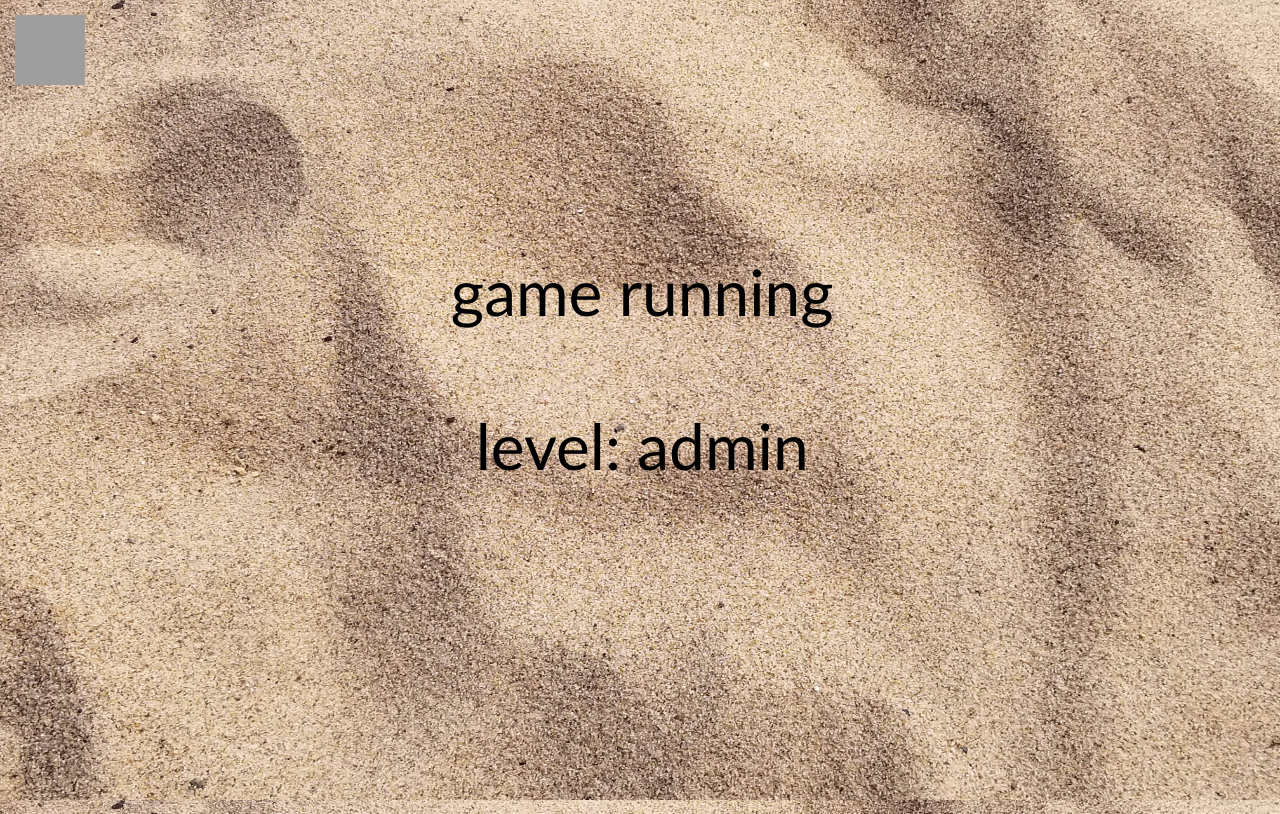
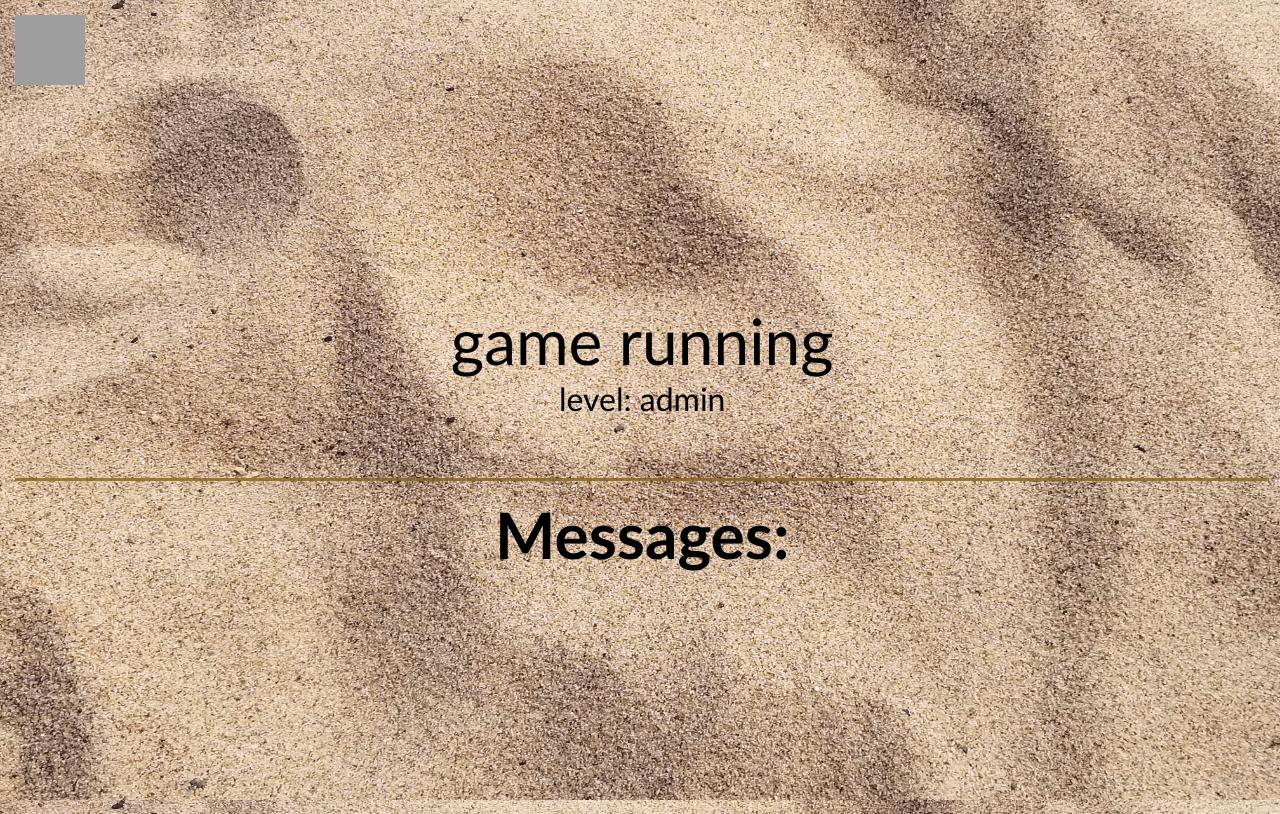
Before and after one commit to Hadar-N/icarecontrol, a Flask app: template templates/gameprocess.html in a window 1280 px wide. Run offline with Flask 3, Linux system fonts and the light colour scheme; the template is opened without the code that fills it: most values are stand-ins (such as "Sample title", 1, 10 or a date in 2020); data that the repository does not hold is empty; grey boxes are pictures that could not be loaded.

Commit message:
updated gameprocess from popup to list

```diff
--- a/static/style.css
+++ b/static/style.css
@@ -73,24 +73,49 @@ body {
     color: white;
     border: none;
     border-radius: 15px;
-
-    /* mix-blend-mode: screen; */
+    mix-blend-mode: darken;
 }
 
-#message-win {
-    display: none;
+.top-bar {
+    position: sticky;
+    top: 0;
+    min-height: 30vh;
+    width: 100%;
+    border-bottom: 3px solid rgba(133, 102, 18, 0.8);
+}
+.level-name {
+    font-size: .5em;
+}
 
-    position: absolute;
-    min-width: 400px;
-    min-height: 300px;
-    top: calc(49vh - 150px);
-    left: calc(49vw - 200px);
-    margin: 15px;
+.listed {
+    overflow-y: scroll;
+    width: 100%;
+    display: grid;
+    justify-items: center;
+}
+.list-title {
+    margin-top: 15px;
+}
 
-    border: 2px solid lightgray;
-    border-radius: 5px;
-    background-color: white;
-    color: gray;
+#message-list {
+    list-style-type: none;
+    margin: 0;
+    padding: 0;
+    width: 70vw;
+}
+#message-list li {
+    border: 1px solid rgb(20,20,20);
+    border-radius: 15px;
+    padding: 3px 20px;
+    margin: 5px;
+    display: flex;
+    justify-content: space-between;
+    align-items: center;
+}
+#message-list img {
+    height: 40px;
+    width: 40px;
+    cursor: pointer;
 }
 
 .ctrl-buttons {
@@ -109,3 +134,10 @@ body {
     width: 70px;
     cursor: pointer;
 }
+
+.ctrl-buttons input[type="radio"] {
+    display: none;
+}
+.ctrl-buttons input[type="radio"]:checked + .ctrl-singlebutton {
+    opacity: .6;
+}
--- a/templates/gameprocess.html
+++ b/templates/gameprocess.html
@@ -1,14 +1,15 @@
 <html>
+
 <head>
     <title>iCare Control</title>
     <link href="{{ url_for('static', filename='style.css') }}" rel="stylesheet" />
 
     <script>
 
-            function clickFunc (elm) {
+        function clickFunc(elm) {
             fetch('/publish', {
                 method: 'POST',
-                    headers: {'Content-Type': 'application/json'},
+                headers: { 'Content-Type': 'application/json' },
                 body: JSON.stringify({ command: elm.getAttribute("command") })
             })
                 .then(res => res.json())
@@ -17,23 +18,32 @@
                 })
         }
 
-            document.addEventListener('DOMContentLoaded', function() {
+        function createListItem(word) {
+            const li = document.createElement('li');
+            li.id = `w-${word}`
+            li.textContent = word;
+            const svg = document.createElement('img');
+            svg.src = "static/icons/speaker.svg";
+            li.appendChild(svg)
+            return li;
+        }
+
+        document.addEventListener('DOMContentLoaded', function () {
             const evtSource = new EventSource("/stream");
-                const messagesWindow = document.getElementById('message-win');
-                const windowContent = document.getElementById('word-content');
 
-                evtSource.onmessage = function(event) {
+            const startBtn = document.getElementById('start');
+            startBtn.checked = true;
+
+            const messagesList = document.getElementById('message-list');
+
+            evtSource.onmessage = function (event) {
                 const newMessages = JSON.parse(event.data);
                 newMessages.forEach(message => {
-                        windowContent.textContent = JSON.parse(message).word;
-                        messagesWindow.style.display = "block"
-                        setTimeout(() => {
-                            messagesWindow.style.display = "none"
-                        }, 1500)
+                    messagesList.prepend(createListItem(JSON.parse(message).word));
                 });
             };
 
-                evtSource.onerror = function(err) {
+            evtSource.onerror = function (err) {
                 console.error("EventSource failed:", err);
             };
         });
@@ -43,28 +53,30 @@
 
 <body>
 
-        <div class="ctrl-buttons">
-            {% for btn in btns %}
-                <button class="ctrl-singlebutton" command="{{btn.value}}" onclick="clickFunc(this)">
-                    <img src="static/icons/{{btn.value}}.svg" alt="{{btn.value}}" />
-                </button>
-            {% endfor %}
+    <div class="fulldisplay centered">
+
+        <div class="top-bar centered">
+            <div>game running</div>
+            <div class="level-name">level: {{level}}</div>
         </div>
 
-        <div class="fulldisplay centered">
-
-        <div>game running</div>
-        <br />
-        <div>level: {{level}}</div>
-
-        <br />
-
-        <div id="message-win" class="centered">
-            <h3>Current word:</h3>
-            <p id="word-content"></p>
+        <div class="listed">
+            <h3 class="list-title">Messages:</h3>
+            <ul id="message-list"></ul>
         </div>
 
     </div>
 
+    <div class="ctrl-buttons">
+        {% for btn in btns %}
+        <input type="radio" name="ctrl-buttons" id="{{btn.value}}" value="{{btn.value}}" />
+        <label for="{{btn.value}}" class="ctrl-singlebutton" command="{{btn.value}}" onclick="clickFunc(this)">
+            <img class="ctrl-img" src="static/icons/{{btn.value}}.svg" alt="{{btn.value}}" />
+        </label>
+        {% endfor %}
+    </div>
+
+
 </body>
+
 </html>
```
Also changed, not shown: static/icons/speaker.svg (added). Lines whose indentation alone changed are shown as unchanged.
